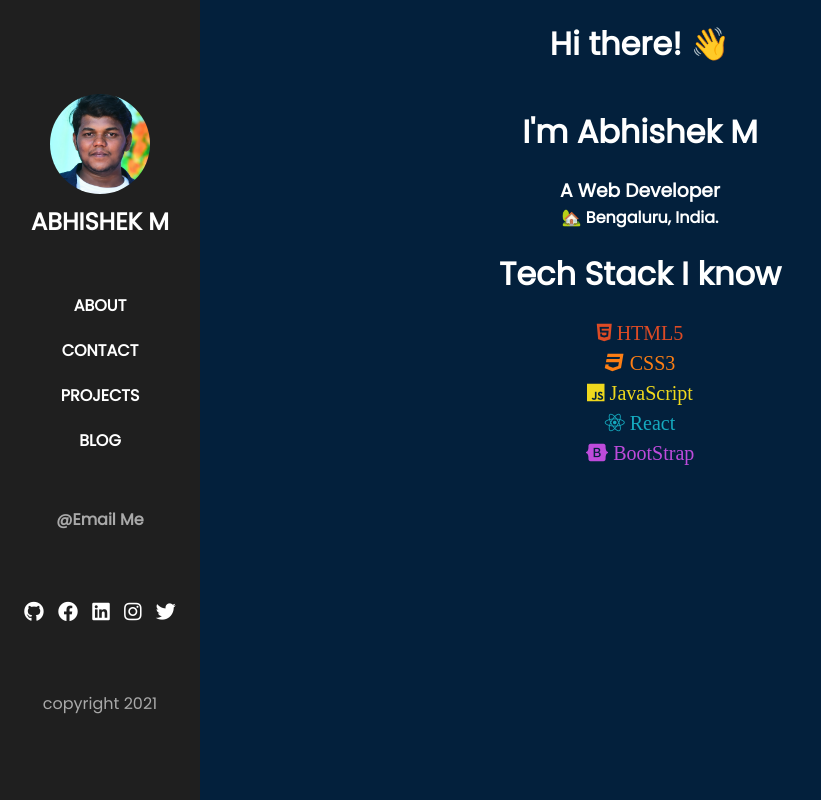
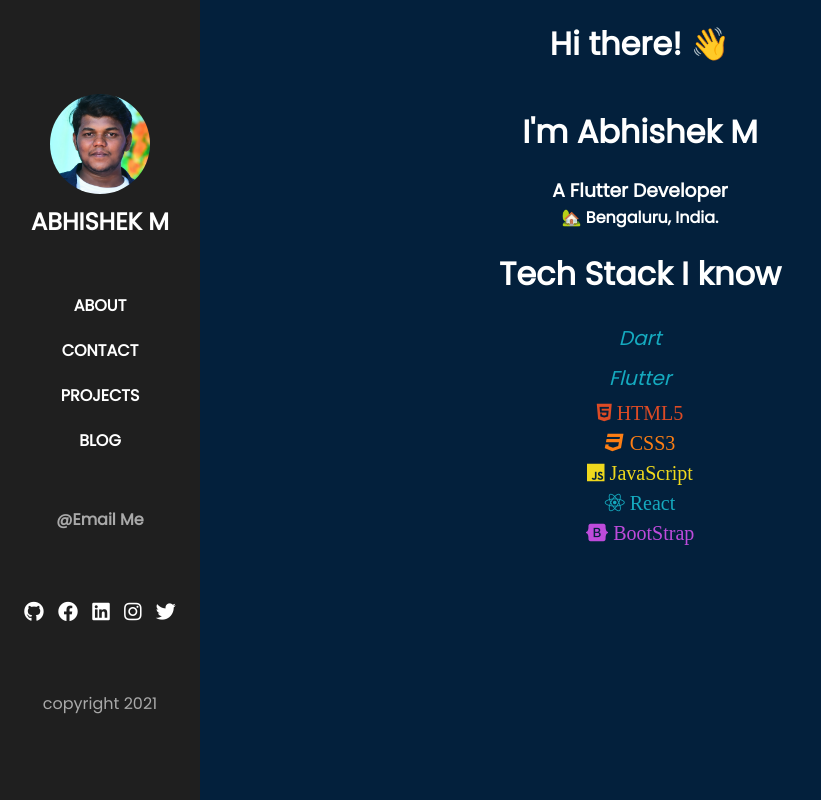
Before and after one commit to AbhishekManjunath98/Portfolio, a plain HTML site: page index.html in a window 1280 px wide. Shown: the whole page, without its empty margins (0-821 px from the left). Drawn offline with Linux system fonts and the light colour scheme.

Commit message:
Update index.html

```diff
--- a/index.html
+++ b/index.html
@@ -37,7 +37,7 @@
           </ul>
         </nav>
       </div>
-      <a href="mailto:someone@yoursite.com?subject=Mail from Our Site"
+      <a href="mailto:abhishekmrm1998@gmai.com"
         >@Email Me</a
       >
       <div class="icons">
@@ -86,12 +86,14 @@
       <div>
         <h1>Hi there! 👋</h1>
         <h1>I'm Abhishek M</h1>
-        <h3>A Web Developer</h3>
+        <h3>A Flutter Developer</h3>
         <h4>🏡 Bengaluru, India.</h4>
       </div>
       <div>
         <h1>Tech Stack I know</h1>
         <div class="tech-icons"></div>
+        <i style="color: #15aabf" > Dart</i>
+        <i style="color: #15aabf" > Flutter</i>
         <i style="color: #dd4b25" class="fab fa-html5"> HTML5</i>
         <i style="color: #fd7e14" class="fab fa-css3"> CSS3</i>
         <i style="color: #efd81d" class="fab fa-js"> JavaScript</i>
```
